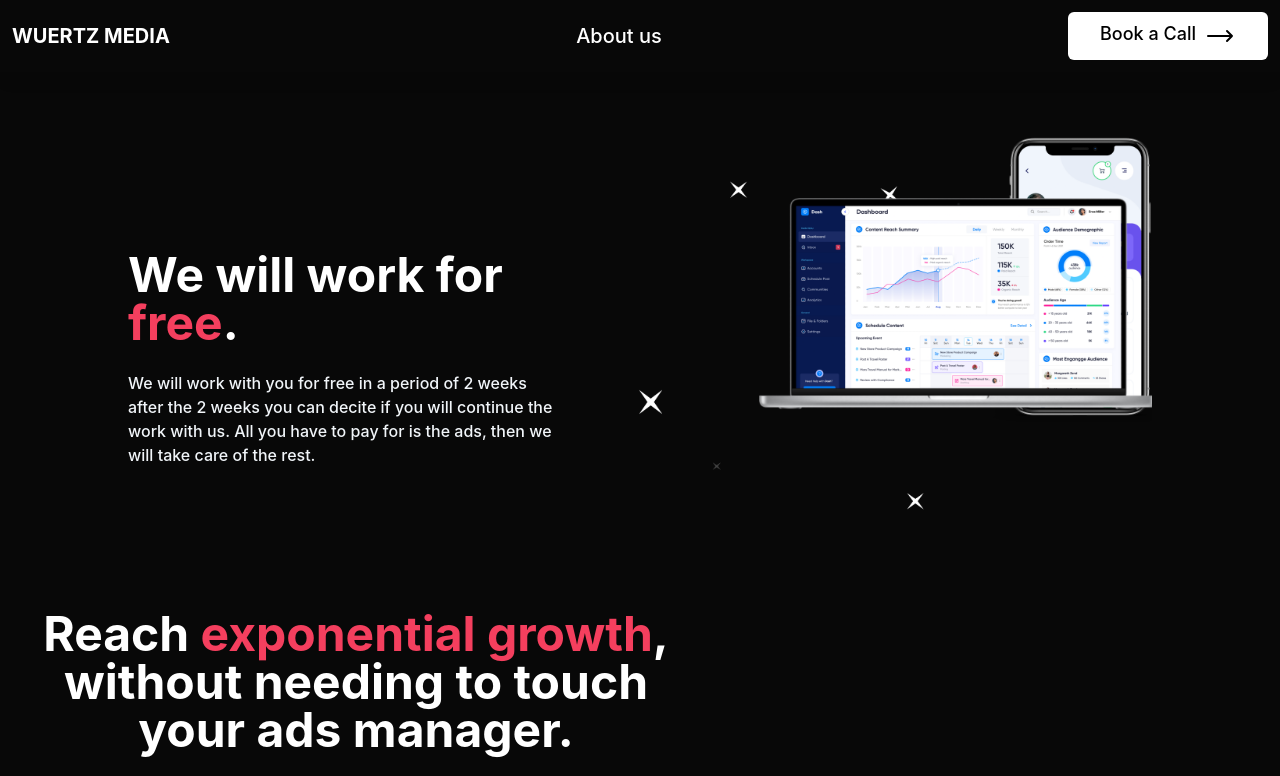
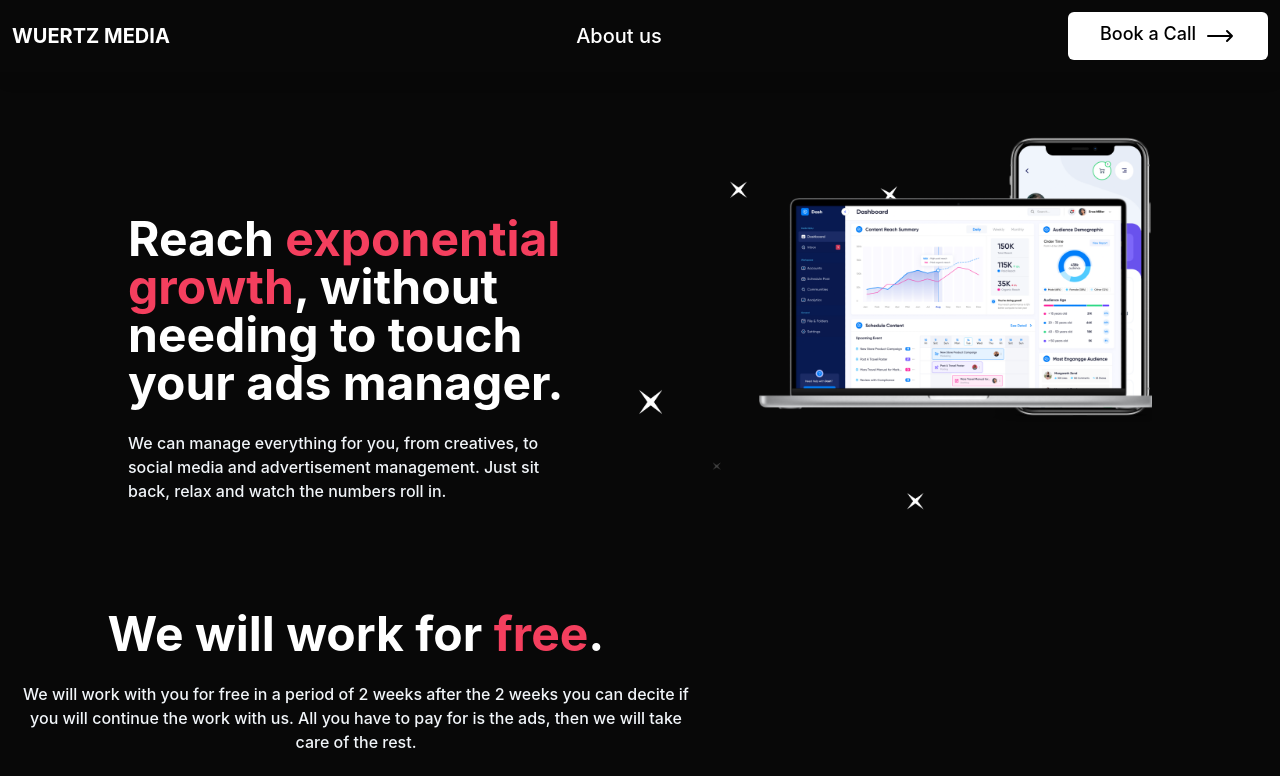
Before and after one commit to augustwoc/Wuertz-Media, a Next.js app: page / in a window 1280 px wide. Shown: the top 776 px of the page. Built offline with nearby package versions, Linux system fonts and the light colour scheme.

Commit message:
Update index.tsx

```diff
--- a/pages/index.tsx
+++ b/pages/index.tsx
@@ -24,11 +24,13 @@ const Home: NextPage = () => {
         <section className="items-center sm:mr-32 sm:ml-32 mt-32 flex justify-center xl:text-left text-center">
           <div>
             <h1 className="font-bold sm:text-5xl sm:max-w-2xl text-3xl">
-              We will work for <span className="text-rose-500">free</span>.
+              Reach <span className="text-rose-500">exponential growth</span>,
+              without needing to touch your ads manager.
             </h1>
             <p className="mt-6 max-w-2xl font-medium text-slate-100">
-              We will work with you for free in a period of 2 weeks after the 2 weeks you can decite if
-              you will continue the work with us. All you have to pay for is the ads, then we will take care of the rest.
+              We can manage everything for you, from creatives, to social media
+              and advertisement management. Just sit back, relax and watch the
+              numbers roll in.
             </p>
           </div>
           <div className="xl:block hidden">
@@ -38,13 +40,11 @@ const Home: NextPage = () => {
         <section className="text-center sm:m-5 m-12">
           <div>
             <h1 className="font-bold sm:text-5xl sm:max-w-2xl text-3xl">
-              Reach <span className="text-rose-500">exponential growth</span>,
-              without needing to touch your ads manager.
+              We will work for <span className="text-rose-500">free</span>.
             </h1>
             <p className="mt-6 max-w-2xl font-medium text-slate-100">
-              We can manage everything for you, from creatives, to social media
-              and advertisement management. Just sit back, relax and watch the
-              numbers roll in.
+              We will work with you for free in a period of 2 weeks after the 2 weeks you can decite if
+              you will continue the work with us. All you have to pay for is the ads, then we will take care of the rest.
             </p>
           </div>
         </section>
```
